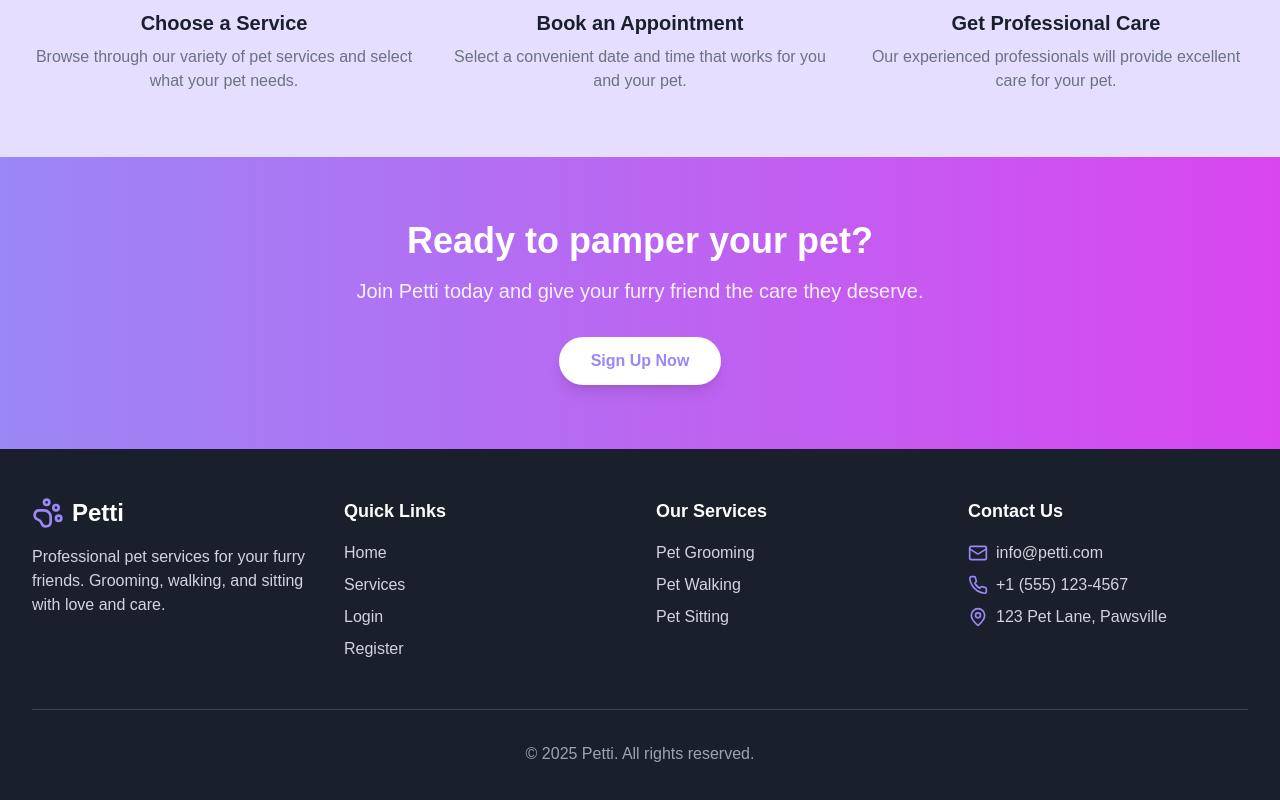
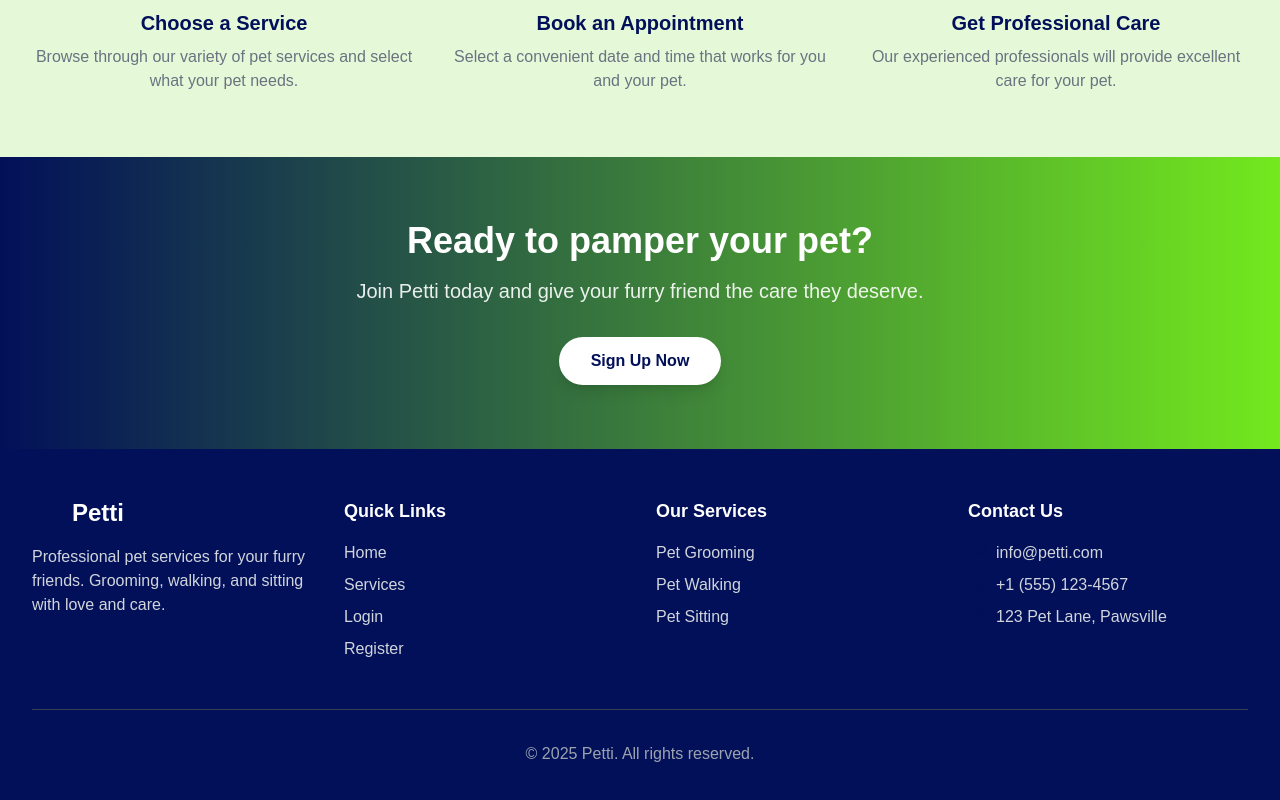
Before and after one commit to nicolenavarrorojas/petti-pal-playdate-portal, a React (Vite) app: page / in a window 1280 px wide. Shown: the part 1533-2333 px from the top of the page. Built offline with nearby package versions, Linux system fonts and the light colour scheme.

Commit message:
Refactor: Update color palette
Update the color palette to use dark blue and bright green.

```diff
--- a/src/index.css
+++ b/src/index.css
@@ -5,33 +5,33 @@
 
 @layer base {
   :root {
-    --background: 260 100% 99%;
-    --foreground: 222.2 84% 4.9%;
+    --background: 100 100% 99%;
+    --foreground: 234 96% 18%;
 
     --card: 0 0% 100%;
-    --card-foreground: 222.2 84% 4.9%;
+    --card-foreground: 234 96% 18%;
 
     --popover: 0 0% 100%;
-    --popover-foreground: 222.2 84% 4.9%;
+    --popover-foreground: 234 96% 18%;
 
-    --primary: 263 84% 75%;
-    --primary-foreground: 210 40% 98%;
+    --primary: 234 96% 18%;
+    --primary-foreground: 0 0% 100%;
 
-    --secondary: 263 30% 54%;
-    --secondary-foreground: 222.2 47.4% 11.2%;
+    --secondary: 225 85% 30%;
+    --secondary-foreground: 0 0% 100%;
 
-    --muted: 260 20% 96%;
-    --muted-foreground: 215.4 16.3% 46.9%;
+    --muted: 100 70% 92%;
+    --muted-foreground: 234 60% 40%;
 
-    --accent: 300 84% 61%;
-    --accent-foreground: 222.2 47.4% 11.2%;
+    --accent: 100 78% 52%;
+    --accent-foreground: 234 96% 18%;
 
     --destructive: 0 84.2% 60.2%;
     --destructive-foreground: 210 40% 98%;
 
     --border: 214.3 31.8% 91.4%;
     --input: 214.3 31.8% 91.4%;
-    --ring: 263 84% 75%;
+    --ring: 234 96% 18%;
     --radius: 1rem;
   }
 
--- a/tailwind.config.ts
+++ b/tailwind.config.ts
@@ -63,13 +63,13 @@ export default {
 					border: 'hsl(var(--sidebar-border))',
 					ring: 'hsl(var(--sidebar-ring))'
 				},
-				// Custom colors for Petti
+				// Custom colors for Petti - Updated with new color scheme
 				petti: {
-					primary: '#9b87f5',
-					secondary: '#7E69AB',
-					light: '#E5DEFF',
-					dark: '#1A1F2C',
-					accent: '#D946EF'
+					primary: '#021059', // Dark Blue
+					secondary: '#073491', // Slightly lighter blue
+					light: '#E5F9D8', // Light green tint
+					dark: '#021059', // Dark blue
+					accent: '#73E91E' // Bright Green
 				}
 			},
 			borderRadius: {
```
